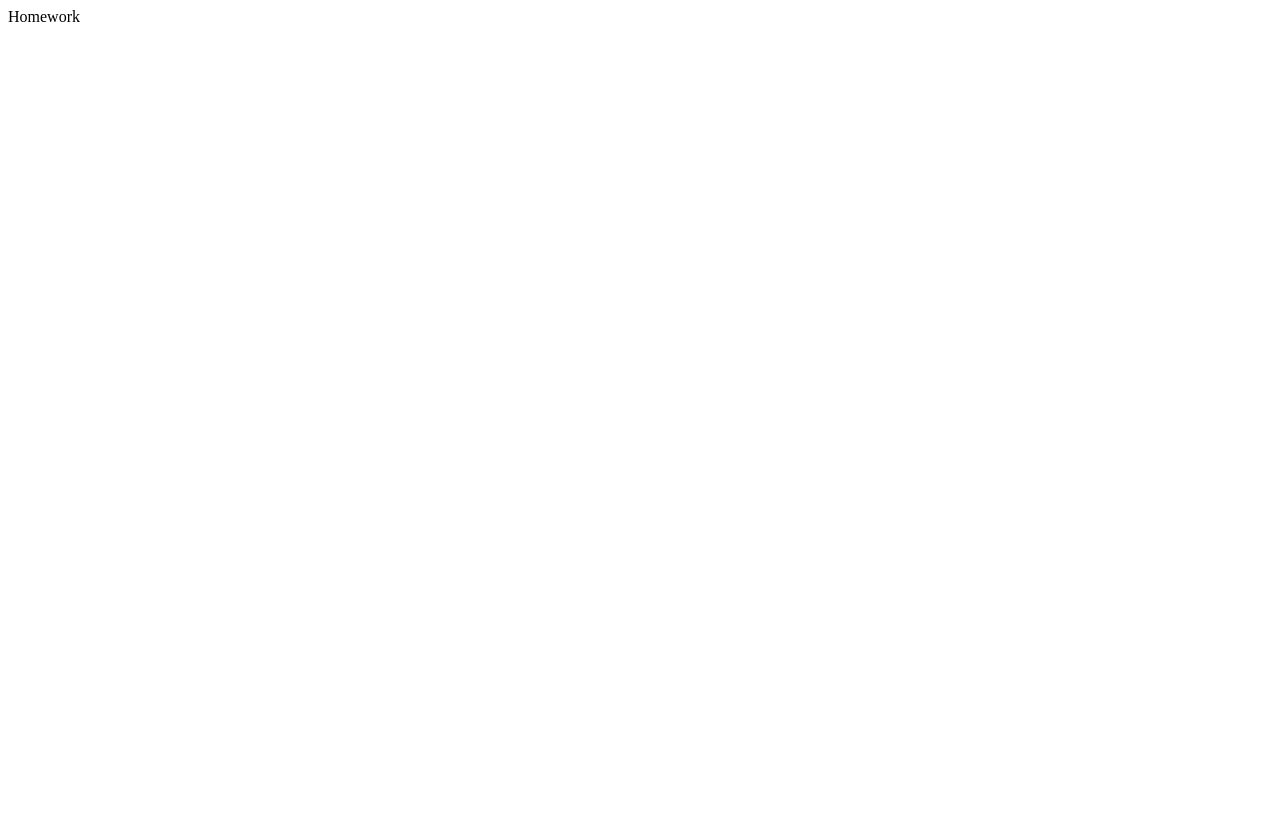
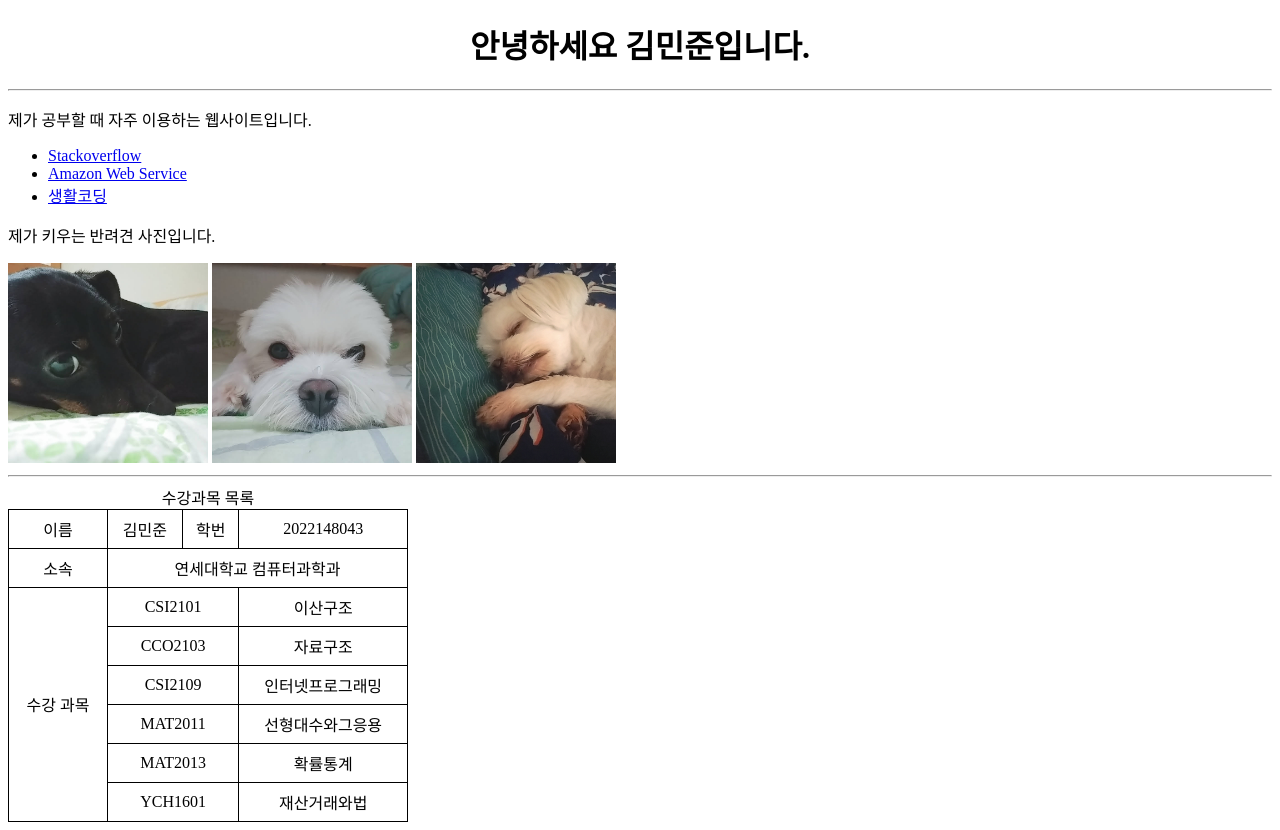
Before and after one commit to 2022148043/HomeworkRepository, a plain HTML site: page LAB1/index.html in a window 1280 px wide. Before the commit the page ends 800 px from the top, so only its background shows below. Drawn offline with Linux system fonts and the light colour scheme.

Commit message:
Lab1 Created

```diff
--- a/LAB1/index.html
+++ b/LAB1/index.html
@@ -1,12 +1,74 @@
 <!DOCTYPE html>
-<html lang="en">
+<html lang="ko">
 <head>
     <meta charset="UTF-8">
-    <meta http-equiv="X-UA-Compatible" content="IE=edge">
-    <meta name="viewport" content="width=device-width, initial-scale=1.0">
-    <title>Document</title>
+    <title>CSI2109 Lab1</title>
+    <link rel="stylesheet" href="style.css">
 </head>
 <body>
-    Homework
+    <h1>안녕하세요 김민준입니다.</h1>
+
+    <hr>
+
+    <section>
+        <p>제가 공부할 때 자주 이용하는 웹사이트입니다.</p>
+        <ul>
+            <li><a href="https://stackoverflow.com/" target="_blank">Stackoverflow</a></li>
+            <li><a href="https://aws.amazon.com/ko/" target="_blank">Amazon Web Service</a></li>
+            <li><a href="https://opentutorials.org/course/1" target="_blank">생활코딩</a></li>
+        </ul>
+    </section>
+
+    <section>
+        <p>제가 키우는 반려견 사진입니다.</p>
+        <img src="img/dog1.jpg" alt="dog1" width="200" height="200">
+        <img src="img/dog2.jpg" alt="dog2" width="200" height="200">
+        <img src="img/dog3.jpg" alt="dog3" width="200" height="200">
+    </section>
+
+    <hr>
+
+    <section>
+        <table>
+            <caption>수강과목 목록</caption>
+            <tbody>
+                <tr>
+                    <td>이름</td>
+                    <td>김민준</td>
+                    <td>학번</td>
+                    <td>2022148043</td>
+                </tr>
+                <tr>
+                    <td>소속</td>
+                    <td colspan="3">연세대학교 컴퓨터과학과</td>
+                </tr>
+                <tr>
+                    <td rowspan="6">수강 과목</td>
+                    <td colspan="2">CSI2101</td>
+                    <td>이산구조</td>
+                </tr>
+                <tr>
+                    <td colspan="2">CCO2103</td>
+                    <td>자료구조</td>
+                </tr>
+                <tr>
+                    <td colspan="2">CSI2109</td>
+                    <td>인터넷프로그래밍</td>
+                </tr>
+                <tr>
+                    <td colspan="2">MAT2011</td>
+                    <td>선형대수와그응용</td>
+                </tr>
+                <tr>
+                    <td colspan="2">MAT2013</td>
+                    <td>확률통계</td>
+                </tr>
+                <tr>
+                    <td colspan="2">YCH1601</td>
+                    <td>재산거래와법</td>
+                </tr>
+            </tbody>
+        </table>
+    </section>
 </body>
 </html>
--- /dev/null
+++ b/LAB1/style.css
@@ -0,0 +1,22 @@
+table, td {
+    border: 1px solid black;
+}
+
+table {
+    border-collapse: collapse;
+    width: 400px;
+    text-align: center;
+}
+
+td {
+    padding: 7px;
+}
+
+td[rowspan='6'] {
+    height: 150px;
+}
+
+
+h1 {
+    text-align: center;
+}
```
Also changed, not shown: LAB1/img/dog1.jpg (added), LAB1/img/dog2.jpg (added), LAB1/img/dog3.jpg (added), 1 other file.
